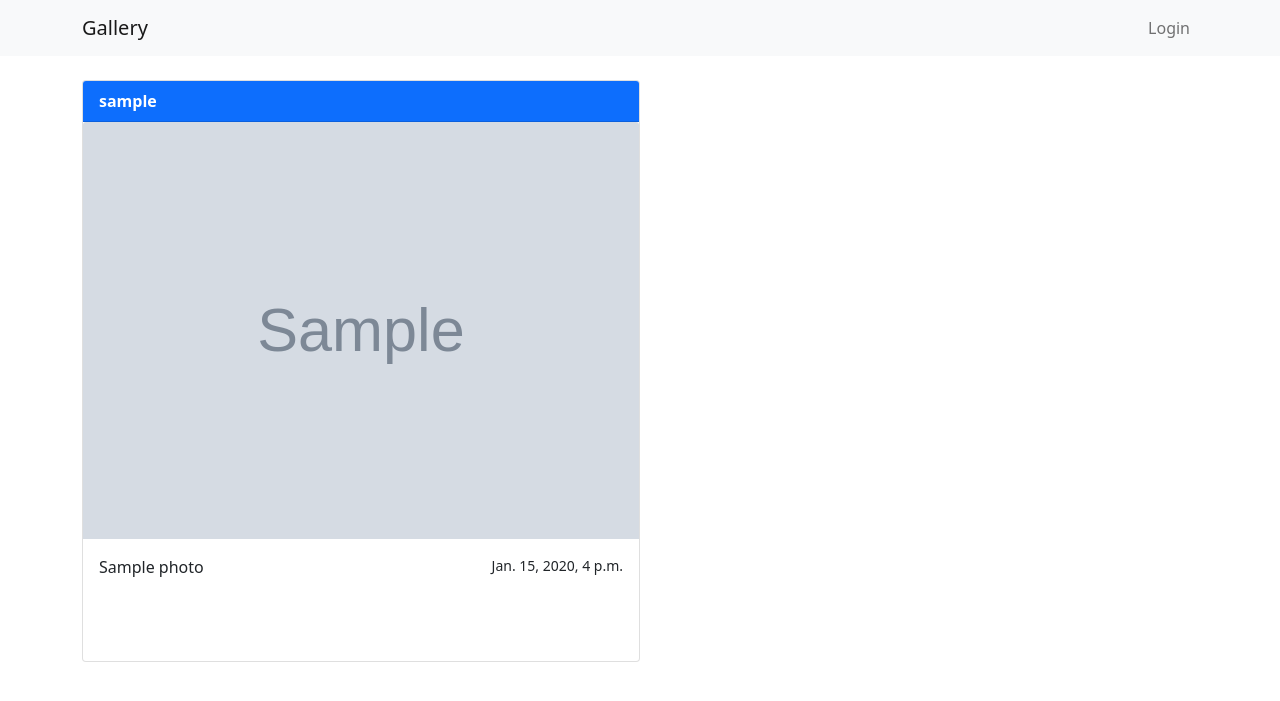
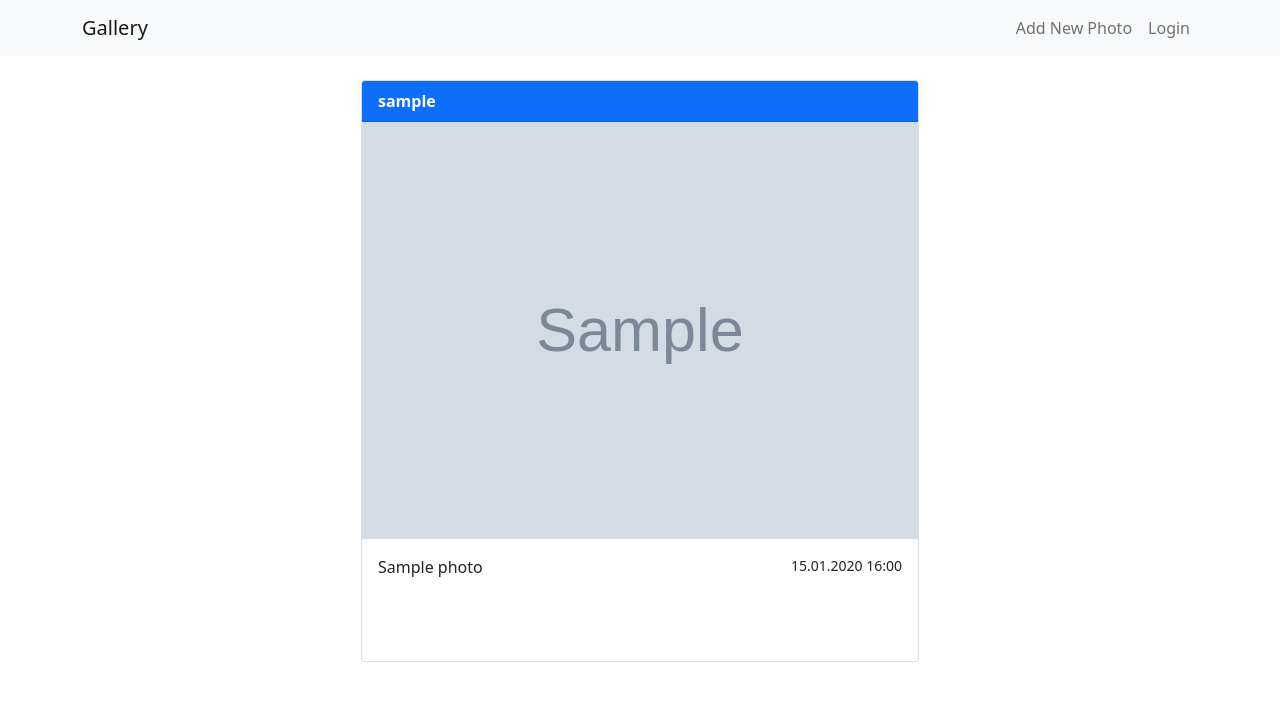
Before and after one commit to lidpwnz/gallery, a Django app: page /gallery/ in a window 1280 px wide. Shown: the top 701 px of the page. Run offline with Django 3.2, Linux system fonts and the light colour scheme; tables that the repository leaves empty hold one stand-in row (values such as "Sample post"); grey boxes marked "Sample" are stand-in pictures; some libraries are stand-ins or nearby versions.

Commit message:
Внес косметические правки

```diff
--- a/static/css/styles.css
+++ b/static/css/styles.css
@@ -104,4 +104,5 @@
     align-items: center;
     flex-direction: column;
     width: 50%;
+    margin: 0 auto;
 }
--- a/static/js/script.js
+++ b/static/js/script.js
@@ -18,6 +18,17 @@ $(document).ready(() => {
         }
 
         return result
+    }
+    const setRemoveBtnEvent = (e, commentId) => {
+        e.preventDefault();
+
+        $.ajax({
+            url: `http://localhost:8000/api/v1/gallery/comments/${commentId}/`,
+            method: 'delete',
+            headers: {'X-CSRFToken': Cookies.get('csrftoken')},
+        })
+            .then(() => $(`#comment-${commentId}`).remove())
+            .catch(res => console.log(res))
     }
 
     const removeCommentBtn = $('.remove_comment')
@@ -103,6 +114,10 @@ $(document).ready(() => {
                         </div>
                     </div>`
                 )
+
+                $('.remove_comment').on('click', function (e) {
+                    setRemoveBtnEvent(e, res.id)
+                })
             })
             .catch(res => console.log(res))
             .always(() => {
@@ -111,17 +126,7 @@ $(document).ready(() => {
     })
 
     removeCommentBtn.on('click', function (e) {
-        e.preventDefault();
-
-        const commentId = $(this).data()['commentId']
-
-        $.ajax({
-            url: `http://localhost:8000/api/v1/gallery/comments/${commentId}/`,
-            method: 'delete',
-            headers: {'X-CSRFToken': Cookies.get('csrftoken')},
-        })
-            .then(() => $(`#comment-${commentId}`).remove())
-            .catch(res => console.log(res))
+        setRemoveBtnEvent(e, $(this).data()['commentId'])
     })
 
 })
--- a/templates/gallery/photo_detail.html
+++ b/templates/gallery/photo_detail.html
@@ -46,8 +46,6 @@
                         </blockquote>
                     </div>
                 </div>
-            {% empty %}
-                <h2 class="text-center my-5">Empty :c</h2>
             {% endfor %}
         </div>
 
--- a/templates/partials/img_details.html
+++ b/templates/partials/img_details.html
@@ -26,7 +26,7 @@
         <p class="card-text d-flex justify-content-between align-center">
             {{ photo.title }}
             <small>
-                {{ photo.created_at }}
+                {{ photo.created_at|date:'d.m.Y H:i' }}
             </small>
         </p>
 
--- a/templates/partials/navigation.html
+++ b/templates/partials/navigation.html
@@ -11,7 +11,7 @@
                     <a class="nav-link" href=""></a>
                 </li>
                 <li class="nav-item">
-                    <a class="nav-link" href=""></a>
+                    <a class="nav-link" href="{% url 'photo_create' %}">Add New Photo</a>
                 </li>
                 {% if user.is_authenticated %}
                     <li class="nav-item">
```
Also changed, not shown: uploads/avatars/celery_logo.png (added), uploads/avatars/celery_logo_wmeKhqS.png (added), uploads/avatars/conan.jpg (added), uploads/avatars/conan_cEDlBot.jpg (added), uploads/avatars/django_logo.jpeg (added), uploads/avatars/photo_2021-04-24_23.10.22.jpeg (added), uploads/avatars/python.jpeg (added), uploads/avatars/wp_1.jpeg (added), 1 other file.
